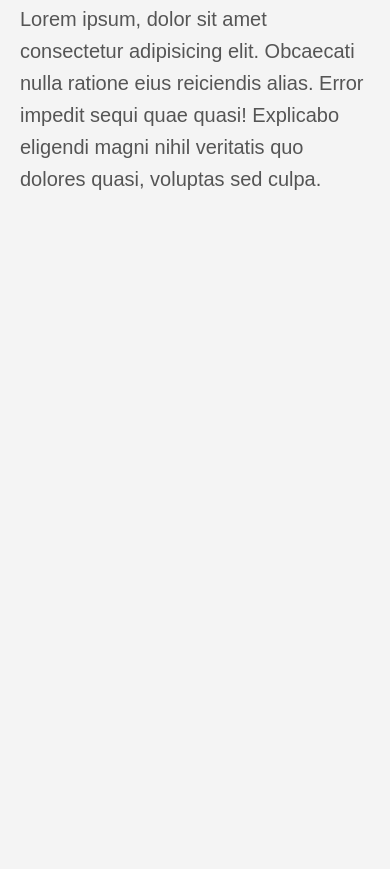
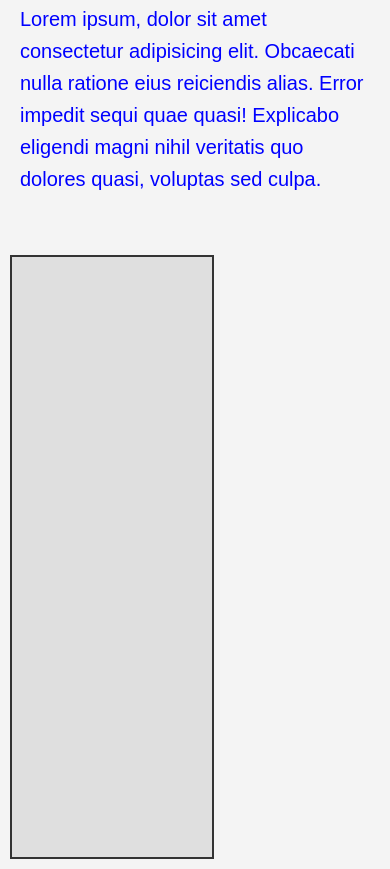
Before and after one commit to Somesh11097/CSS-PRACTICE, a plain HTML site: page files/index.html in a window 390 px wide. Shown: the part 518-1387 px from the top of the page. Before the commit the page ends 844 px from the top, so only its background shows below. Drawn offline with Linux system fonts and the light colour scheme.

Commit message:
Another commit
Learned about media queries

```diff
--- a/files/index.html
+++ b/files/index.html
@@ -35,5 +35,19 @@
 
    </div>
 
+
+   <div class="flexbox-container">
+      <div class="flex-item">
+        <div class="item-1"></div>
+        <div class="item-2"></div>
+        <div class="item-3"></div>
+
+      </div>
+
+   </div>
+
+
+
+
 </body>
 </html>
--- a/files/styles.css
+++ b/files/styles.css
@@ -47,3 +47,31 @@ class isnt */
     margin: 20px 0;
 
 }
+
+/* We select all every time. when we select a max-width, after that it applies the changes to the webpage */
+
+
+@media  (max-width: 500px) {
+    body{
+        color: blue;
+    }
+}
+
+.flex-item{
+    width:200px;
+    margin:10px;
+    border: 2px solid #333;
+    background-color: #dfdfdf;
+}
+
+.item-1 {
+    min-height:200px;
+}
+
+.item-2 {
+    min-height:200px;
+}
+
+.item-3 {
+    min-height:200px;
+}
```
